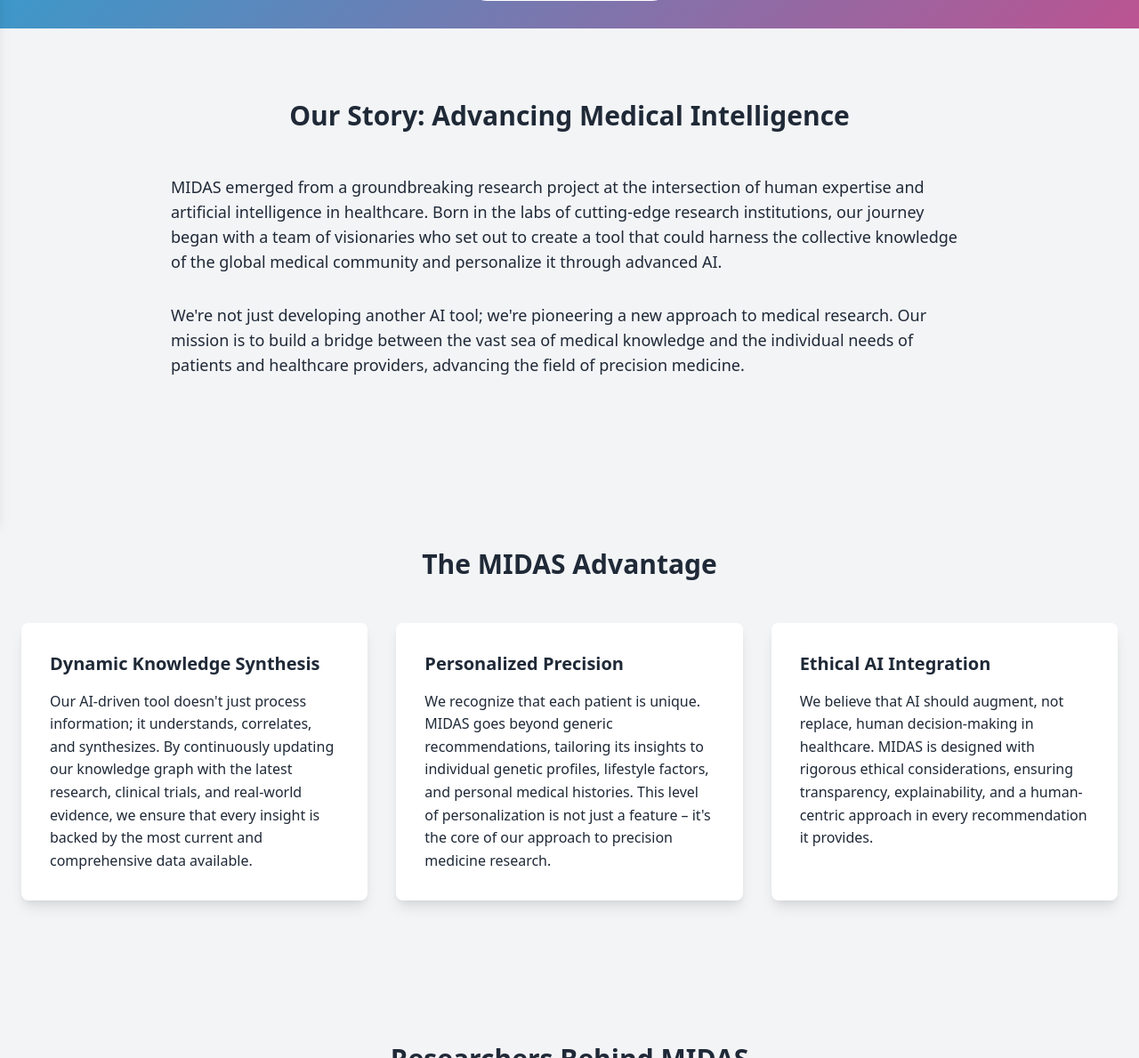
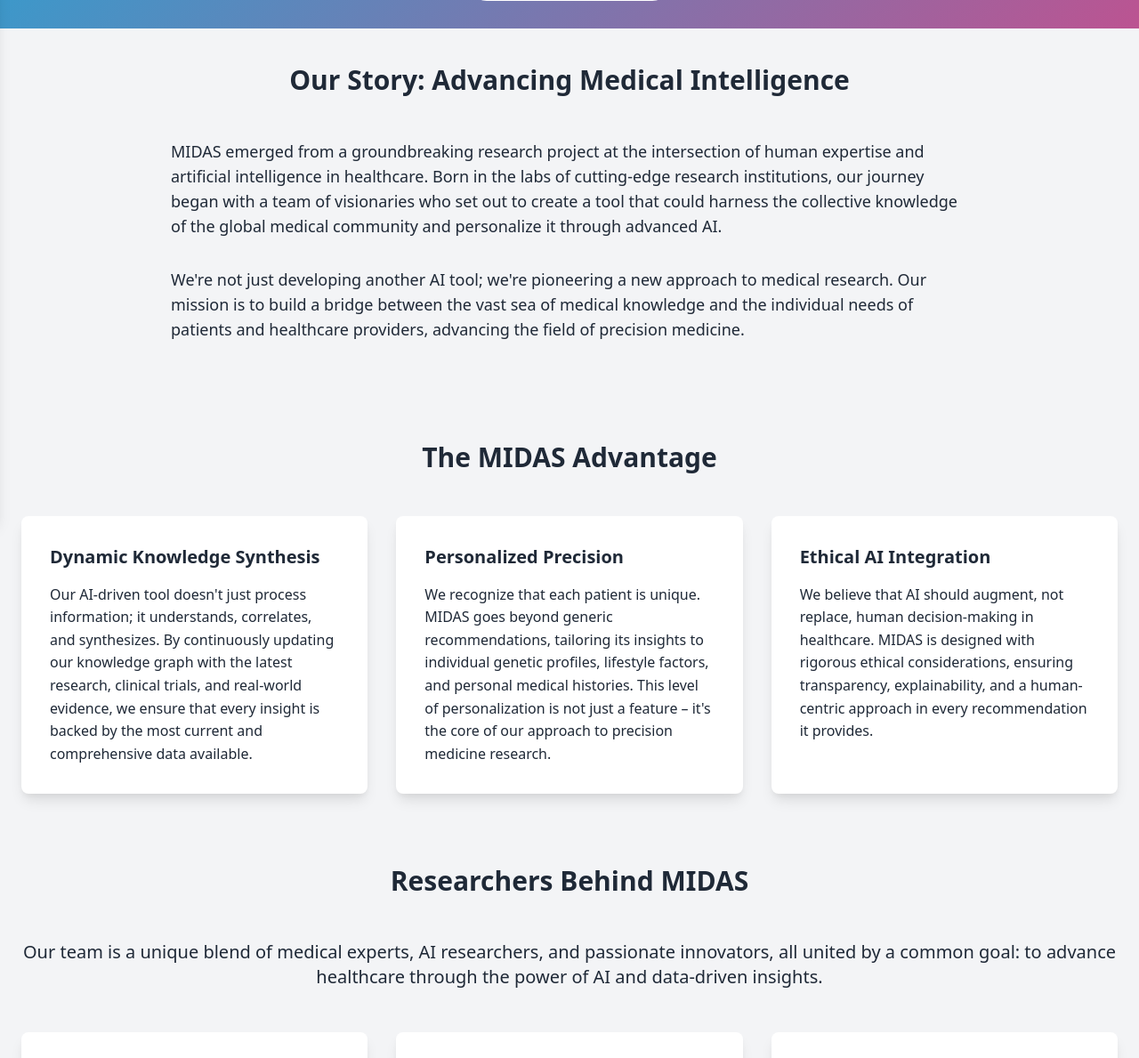
Before and after one commit to chemplusx/BioMed-KAI, a Python web app: template webapp/static/templates/about.html in a window 1280 px wide. Shown: the part 214-1403 px from the top of the page at 89% size. Run offline with Jinja, Linux system fonts and the light colour scheme; the template is opened without the code that fills it, so the values that code supplies are empty.

Commit message:
Change pics

```diff
--- a/webapp/static/templates/about.html
+++ b/webapp/static/templates/about.html
@@ -69,7 +69,7 @@
             </div>
         </section>
 
-        <section id="our-story" class="py-20">
+        <section id="our-story" class="py-10">
             <div class="container mx-auto px-6">
                 <div class="max-w-4xl mx-auto">
                     <h2 class="text-3xl font-bold text-center mb-12">Our Story: Advancing Medical Intelligence</h2>
@@ -83,7 +83,7 @@
             </div>
         </section>
 
-        <section class="py-20 bg-gray-100">
+        <section class="py-10 bg-gray-100">
             <div class="container mx-auto px-6">
                 <h2 class="text-3xl font-bold text-center mb-12">The MIDAS Advantage</h2>
                 <div class="grid grid-cols-1 md:grid-cols-3 gap-8">
@@ -103,7 +103,7 @@
             </div>
         </section>
 
-        <section class="py-20">
+        <section class="py-10">
             <div class="container mx-auto px-6">
                 <h2 class="text-3xl font-bold text-center mb-12">Researchers Behind MIDAS</h2>
                 <p class="text-xl text-center mb-12">
@@ -111,17 +111,17 @@
                 </p>
                 <div class="grid grid-cols-1 md:grid-cols-3 gap-8">
                     <div class="team-card bg-white p-8 rounded-lg shadow-lg text-center">
-                        <img src="static/scholar_mk.jpg" alt="Madhavi Kumari" class="rounded-full mx-auto mb-4">
+                        <img src="static/scientist.png" alt="Madhavi Kumari" class="mx-auto mb-4">
                         <h3 class="text-xl font-bold mb-2">Madhavi Kumari</h3>
                         <p class="text-gray-600">Lead Researcher</p>
                     </div>
                     <div class="team-card bg-white p-8 rounded-lg shadow-lg text-center">
-                        <img src="static/ds_swe.jpg" alt="Rohit Chauhan" class="rounded-full mx-auto mb-4">
+                        <img src="static/swe.png" alt="Rohit Chauhan" class="mx-auto mb-4">
                         <h3 class="text-xl font-bold mb-2">Rohit Chauhan</h3>
                         <p class="text-gray-600">Lead Data Scientist & Software Architect</p>
                     </div>
                     <div class="team-card bg-white p-8 rounded-lg shadow-lg text-center">
-                        <img src="static/prof_pg.jpg" alt="Prof. Prabha Garg" class="rounded-full mx-auto mb-4">
+                        <img src="static/teacher.png" alt="Prof. Prabha Garg" class="mx-auto mb-4">
                         <h3 class="text-xl font-bold mb-2">Prof. Prabha Garg</h3>
                         <p class="text-gray-600">Project Guide</p>
                     </div>
--- a/webapp/static/templates/home.html
+++ b/webapp/static/templates/home.html
@@ -52,7 +52,7 @@
             </div>
             <div class="container mx-auto px-6 text-center">
                 <h1 class="text-5xl md:text-6xl font-bold mb-4">Welcome to MIDAS</h1>
-                <p class="text-2xl mb-8">Pioneering Precision Medicine with Advanced Gen-AI and Dynamic Knowledge Graphs
+                <p class="text-2xl mb-8">Medical Intelligence Driven Assistance System
                 </p>
                 <a href="#learn-more"
                     class="bg-white text-blue-600 font-bold py-3 px-8 rounded-full hover:bg-blue-100 transition duration-300">Discover
```
Also changed, not shown: webapp/static/assets/ds_swe.jpg (deleted), webapp/static/assets/prof_pg.JPG (deleted), webapp/static/assets/scholar_mk.jpg (deleted), webapp/static/assets/scientist.png (added), webapp/static/assets/swe.png (added), webapp/static/assets/teacher.png (added).
